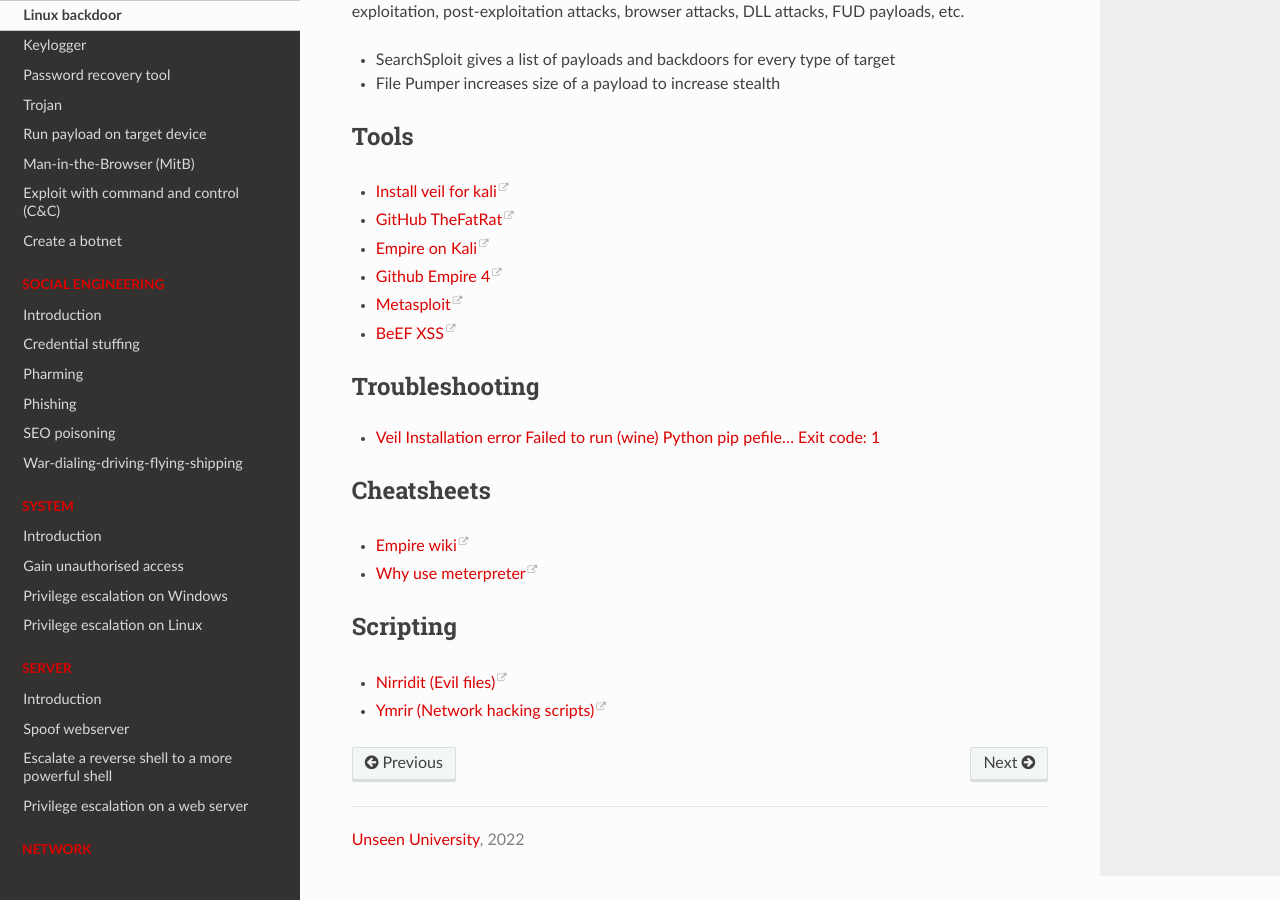
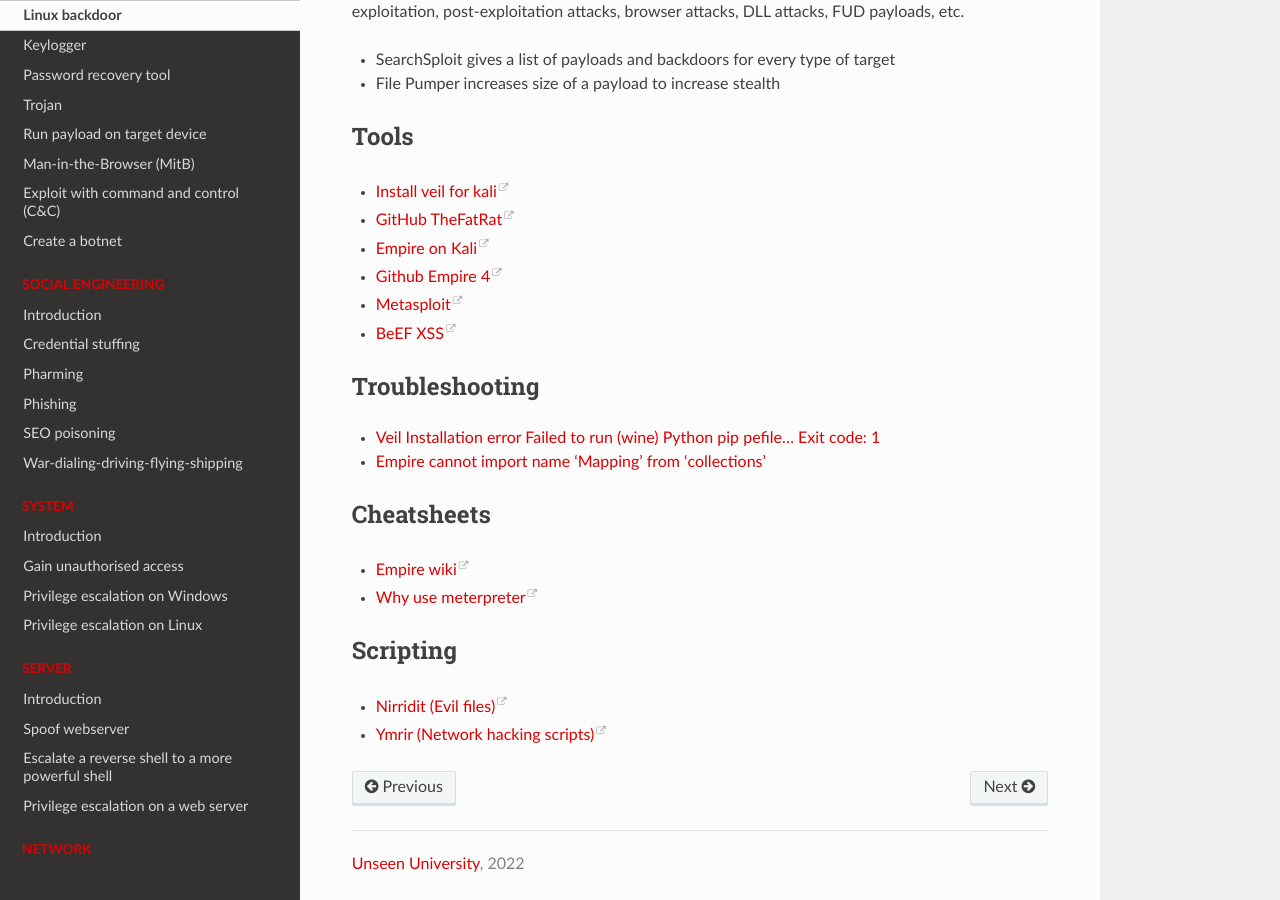
Before and after one commit to tymyrddin/red-basic, a Sphinx documentation site: the page built from source/docs/malware/Linux-backdoor.md, in a window 1280 px wide and 900 px high, scrolled down 1022 px. Built offline with Sphinx 7.4.7 and the Read the Docs theme 2.0.0, drawn with Linux system fonts in a browser that asks for light colours.

Commit message:
Linux backdoor

```diff
--- a/source/docs/malware/Linux-backdoor.md
+++ b/source/docs/malware/Linux-backdoor.md
@@ -60,6 +60,7 @@
 ## Troubleshooting
 
 * [Veil Installation error Failed to run (wine) Python pip pefile... Exit code: 1](../trouble/Veil.md)
+* [Empire cannot import name 'Mapping' from 'collections'](../trouble/Empire.md)
 
 ## Cheatsheets
 
```
